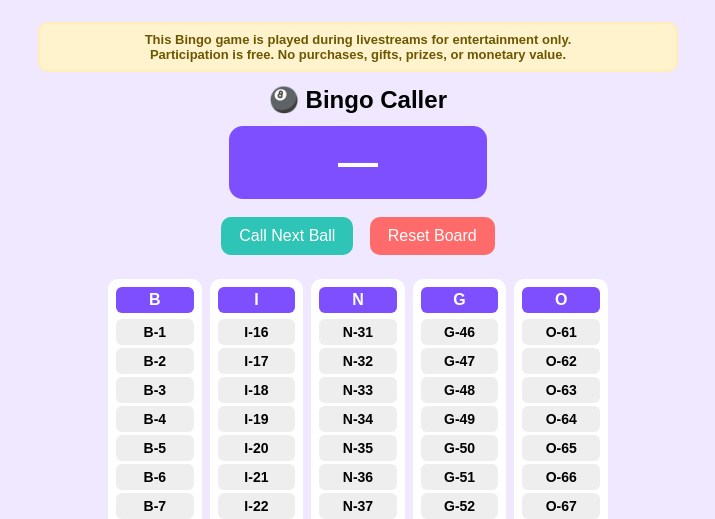
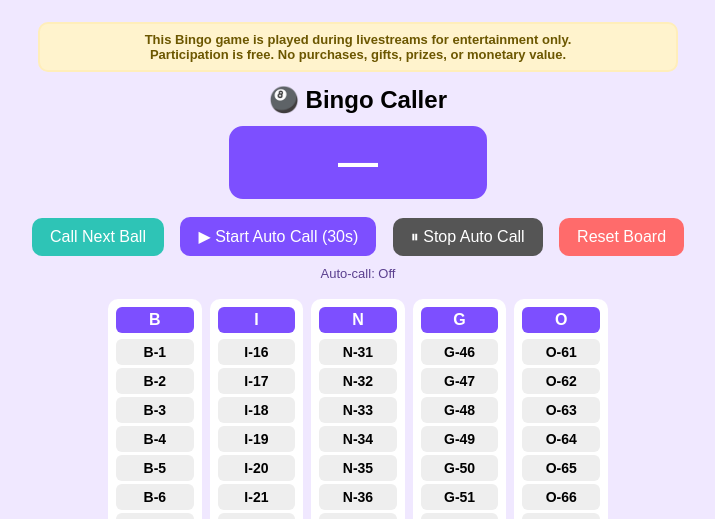
Before and after one commit to JessDoobie/JessDoobie-Live-Bingo-v3, a Flask app: page /bingo-admin in a window 1280 px wide. Shown: the top 519 px of the page, without its empty margins (282-997 px from the left). Run offline with Flask 3, Linux system fonts and the light colour scheme.

Commit message:
Update caller.html

```diff
--- a/templates/caller.html
+++ b/templates/caller.html
@@ -61,6 +61,17 @@
       color: white;
     }
 
+    /* NEW: AUTO BUTTONS */
+    .auto-btn {
+      background: #7d4fff;
+      color: white;
+    }
+
+    .stop-btn {
+      background: #555;
+      color: white;
+    }
+
     /* BOARD */
     .board {
       display: grid;
@@ -100,6 +111,14 @@
       color: white;
       cursor: default;
     }
+
+    /* NEW: Small status text */
+    .status {
+      font-size: 13px;
+      color: #4b2e83;
+      margin-top: 4px;
+      opacity: 0.9;
+    }
   </style>
 </head>
 
@@ -115,7 +134,14 @@
   <div class="current-ball" id="currentBall">—</div>
 
   <button class="call-btn" onclick="callNextBall()">Call Next Ball</button>
+
+  <!-- NEW: Auto-call controls -->
+  <button class="auto-btn" onclick="startAutoCall()">▶ Start Auto Call (30s)</button>
+  <button class="stop-btn" onclick="stopAutoCall()">⏸ Stop Auto Call</button>
+
   <button class="reset-btn" onclick="resetBoard()">Reset Board</button>
+
+  <div class="status" id="autoStatus">Auto-call: Off</div>
 
   <div class="board" id="board"></div>
 
@@ -131,12 +157,23 @@
     let availableNumbers = [];
     let calledNumbers = new Set();
 
+    // NEW: auto-call timer holder
+    let autoCallTimer = null;
+    const AUTO_CALL_MS = 30000; // 30 seconds
+
+    function setAutoStatus(text) {
+      document.getElementById("autoStatus").innerText = text;
+    }
+
     function initBoard() {
       const board = document.getElementById("board");
       board.innerHTML = "";
       availableNumbers = [];
       calledNumbers.clear();
       document.getElementById("currentBall").innerText = "—";
+
+      // NEW: stop auto if board re-inits
+      stopAutoCall(true);
 
       for (const letter in ranges) {
         const column = document.createElement("div");
@@ -161,7 +198,11 @@
     }
 
     function callNextBall() {
-      if (availableNumbers.length === 0) return;
+      if (availableNumbers.length === 0) {
+        // NEW: stop auto when done
+        stopAutoCall();
+        return;
+      }
 
       const index = Math.floor(Math.random() * availableNumbers.length);
       const ball = availableNumbers.splice(index, 1)[0];
@@ -173,6 +214,9 @@
 
       availableNumbers = availableNumbers.filter(b => b !== ball);
       markCalled(ball);
+
+      // NEW: if we ran out, stop auto
+      if (availableNumbers.length === 0) stopAutoCall();
     }
 
     function markCalled(ball) {
@@ -191,6 +235,38 @@
       initBoard();
     }
 
+    // -------------------------
+    // NEW: Auto-call functions
+    // -------------------------
+    function startAutoCall() {
+      if (autoCallTimer !== null) return; // already running
+
+      if (availableNumbers.length === 0) {
+        setAutoStatus("Auto-call: Off (no balls left)");
+        return;
+      }
+
+      setAutoStatus("Auto-call: ON (every 30 seconds)");
+      autoCallTimer = setInterval(() => {
+        callNextBall();
+        if (availableNumbers.length === 0) {
+          stopAutoCall();
+        }
+      }, AUTO_CALL_MS);
+    }
+
+    function stopAutoCall(silent = false) {
+      if (autoCallTimer !== null) {
+        clearInterval(autoCallTimer);
+        autoCallTimer = null;
+      }
+      if (!silent) {
+        setAutoStatus("Auto-call: Off");
+      } else {
+        setAutoStatus("Auto-call: Off");
+      }
+    }
+
     initBoard();
   </script>
 
```
